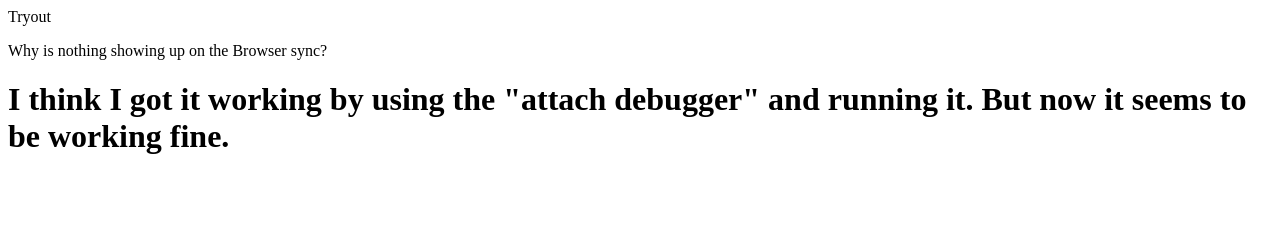
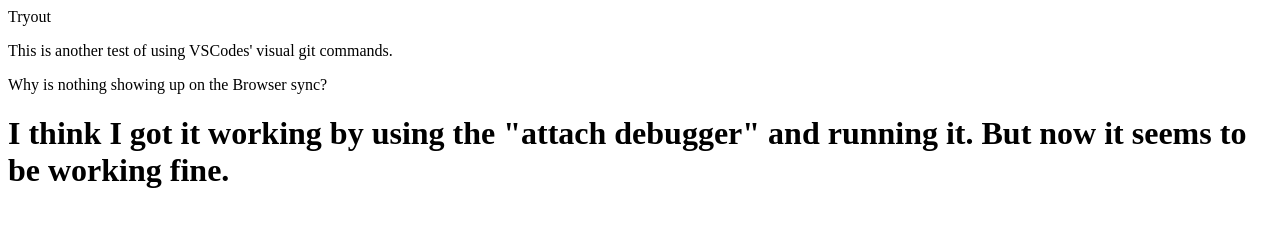
Before and after one commit to hhandcox/git-test, a website: page index.html in a window 1280 px wide. Drawn offline with Linux system fonts and the light colour scheme.

Commit message:
2nd commit for testing another way to stage&commit

```diff
--- a/index.html
+++ b/index.html
@@ -8,6 +8,7 @@
 </head>
 <body>
     <header>Tryout</header>
+    <p>This is another test of using VSCodes' visual git commands.</p>
     <p>Why is nothing showing up on the Browser sync?</p>
     <h1>I think I got it working by using the "attach debugger" and running it. But now it seems to be working fine.</h1>
 </body>
```
